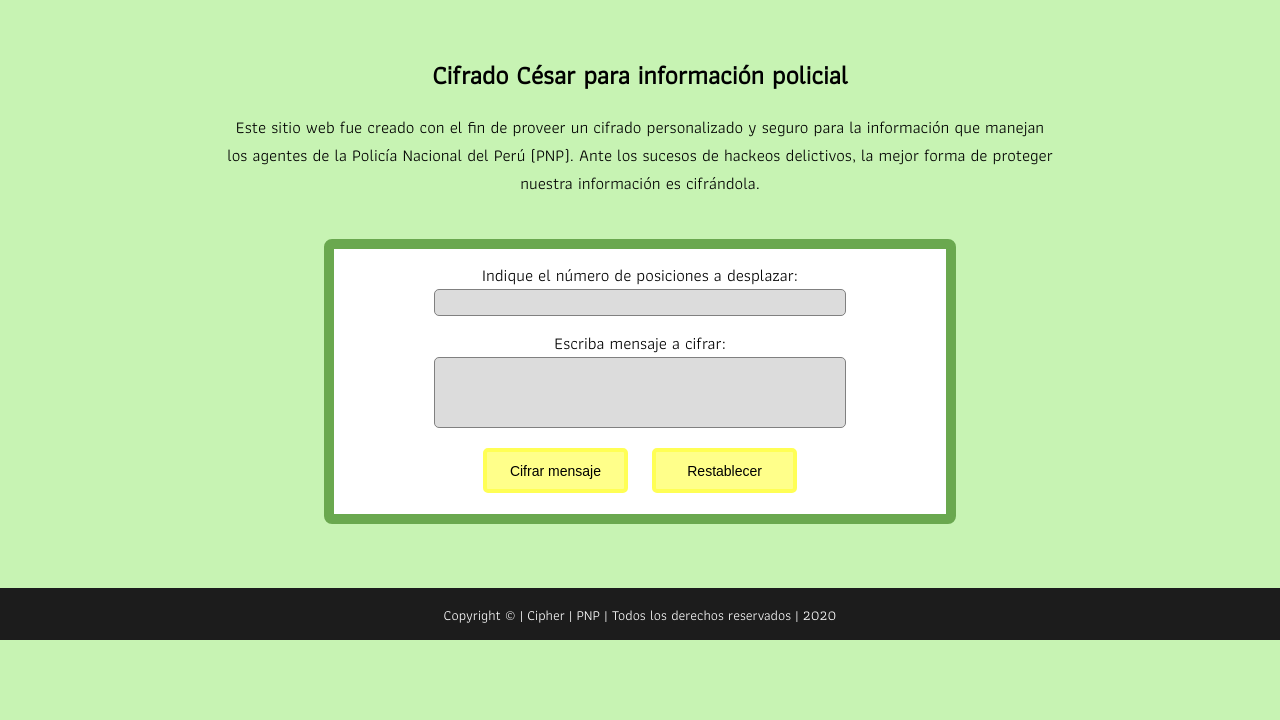
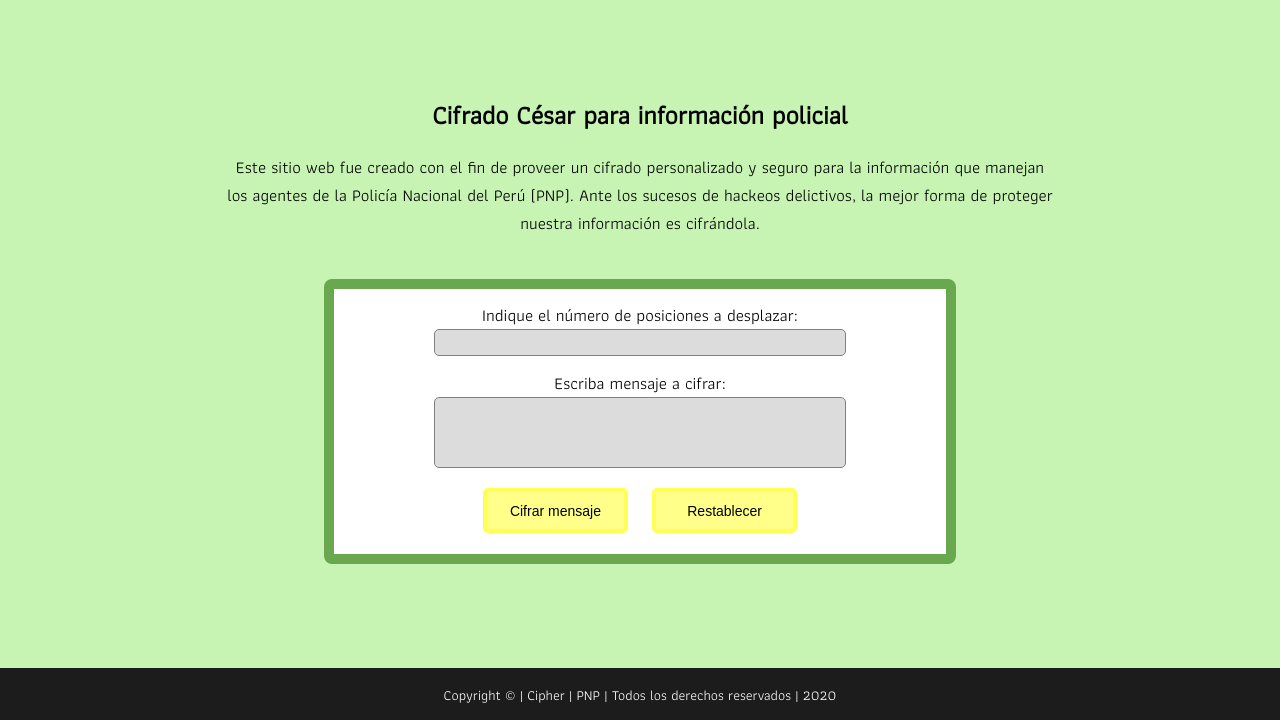
Before and after one commit to yamiquispe/cipher, a website with bundled scripts: page src/index.html in a window 1280 px wide. Shown: the part 91-811 px from the top of the page. Built offline with nearby package versions, Linux system fonts and the light colour scheme; a web font is replaced by a local one.

Commit message:
Padding en contenedor view

```diff
--- a/src/style/sass/base/_base.scss
+++ b/src/style/sass/base/_base.scss
@@ -7,6 +7,7 @@ body {
     #view {
         width: 100%;
         margin: 0;
+        padding: 5vh 0 5vh 0;
         justify-content: center;
         align-items: center;
     }
```
Also changed, not shown: src/style/css/style.css, 1 other file.
